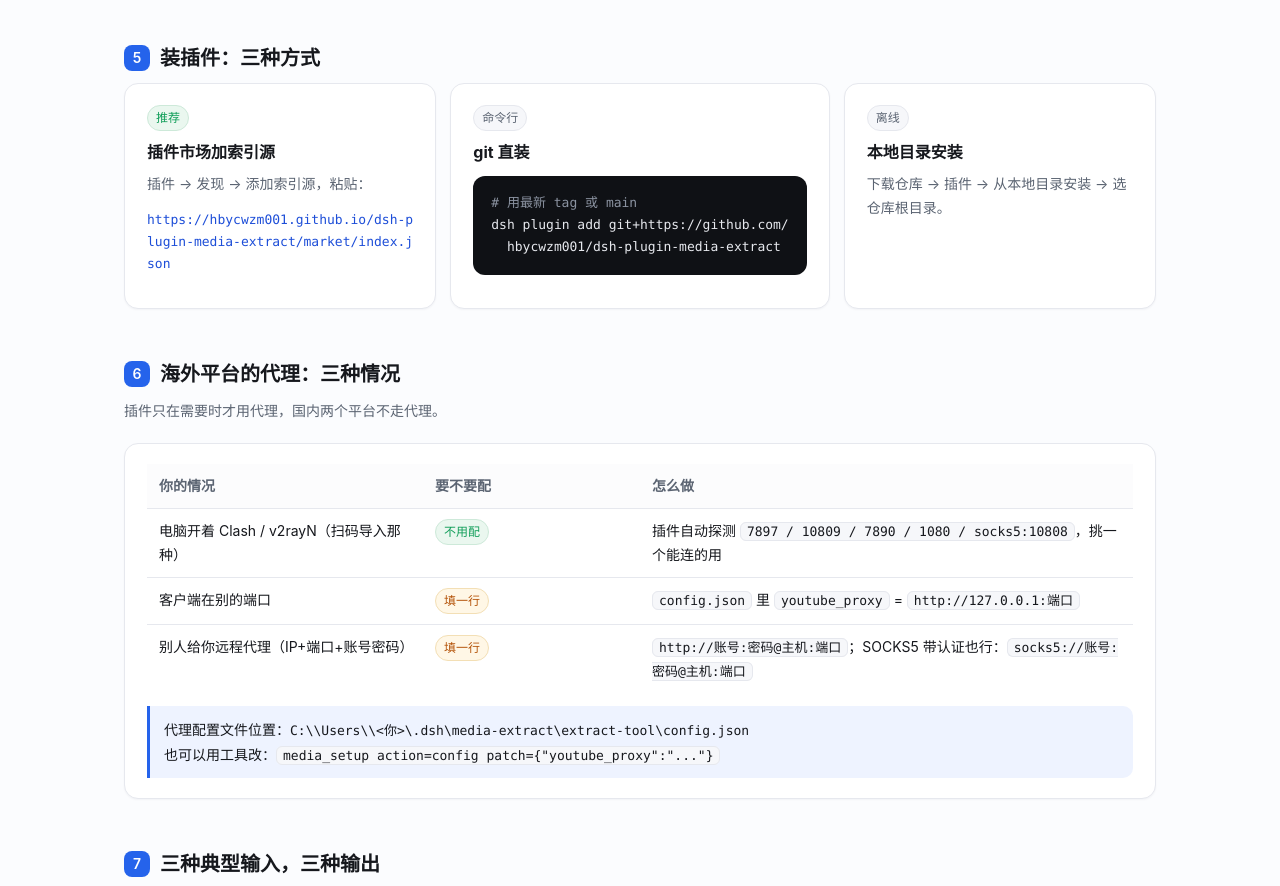
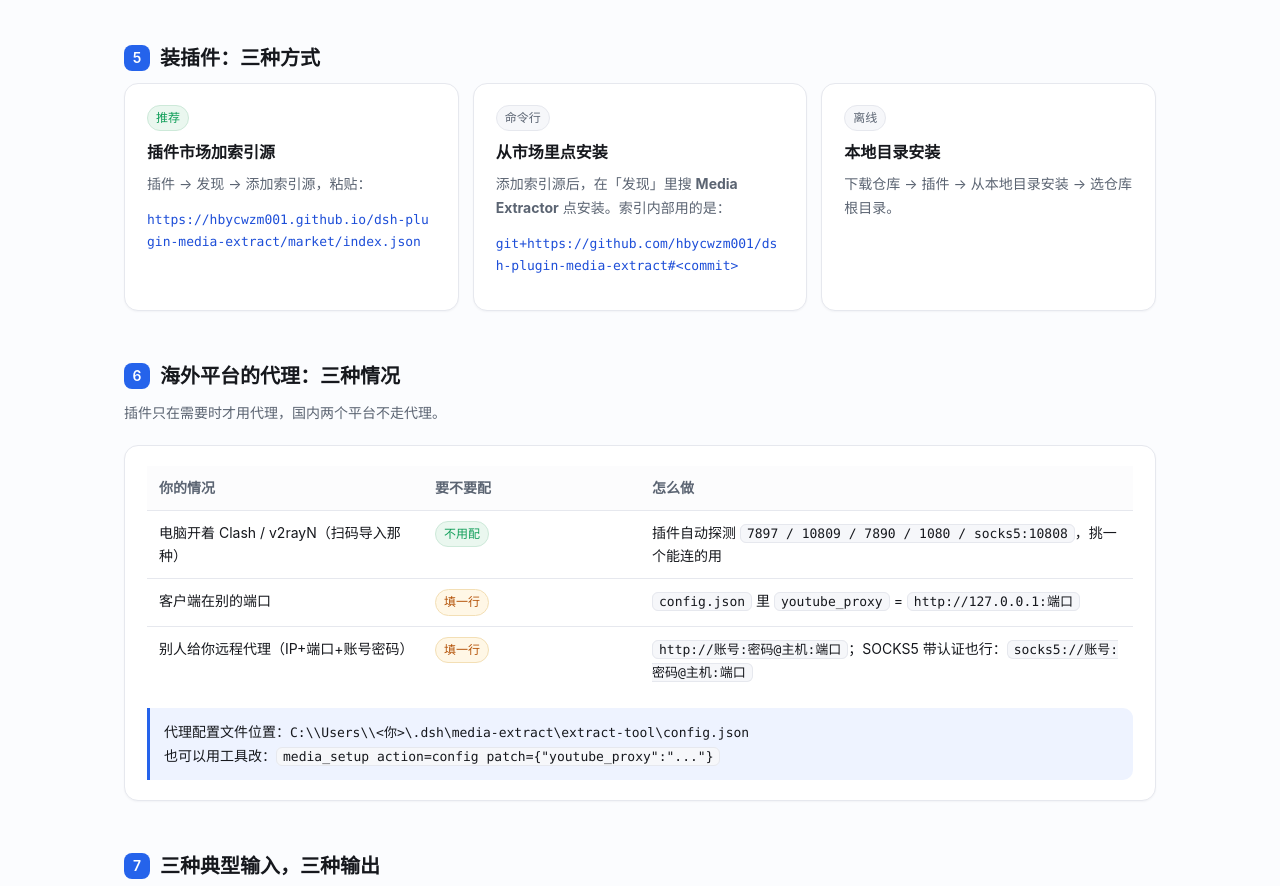
Before and after one commit to hbycwzm001/dsh-plugin-media-extract, a website: page docs/使用图谱.html in a window 1280 px wide. Shown: the part 2080-2966 px from the top of the page. Drawn offline with Linux system fonts and the light colour scheme.

Commit message:
docs: fix install wording in usage map

```diff
--- a/docs/使用图谱.html
+++ b/docs/使用图谱.html
@@ -167,10 +167,9 @@
   </div>
   <div class="card">
     <div class="tag">命令行</div>
-    <h3 style="margin:8px 0 6px;font-size:16px">git 直装</h3>
-    <pre style="margin:10px 0 0"><span class="c"># 用最新 tag 或 main</span>
-dsh plugin add git+https://github.com/
-  hbycwzm001/dsh-plugin-media-extract</pre>
+    <h3 style="margin:8px 0 6px;font-size:16px">从市场里点安装</h3>
+    <p class="sub" style="margin:0 0 8px">添加索引源后，在「发现」里搜 <b>Media Extractor</b> 点安装。索引内部用的是：</p>
+    <p class="mono" style="word-break:break-all;color:#1d4ed8">git+https://github.com/hbycwzm001/dsh-plugin-media-extract#&lt;commit&gt;</p>
   </div>
   <div class="card">
     <div class="tag">离线</div>
```
